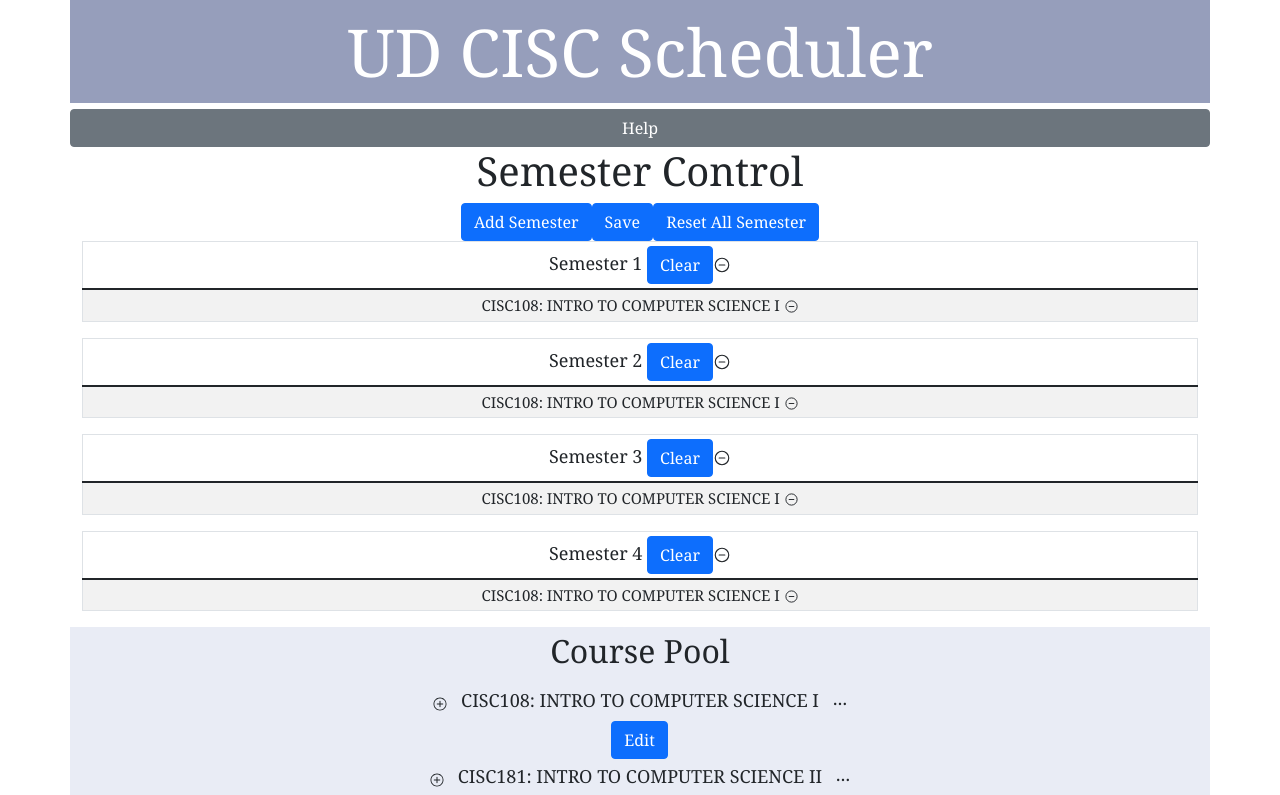
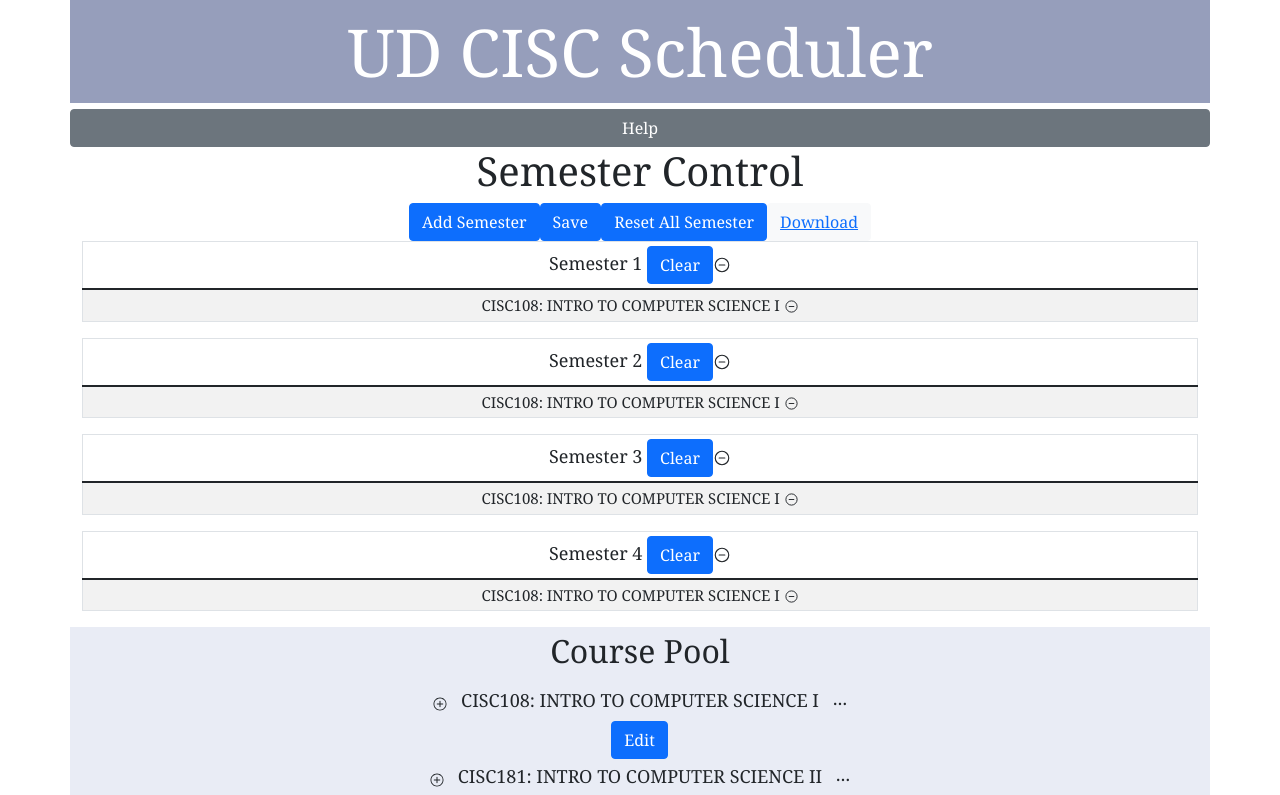
Before and after one commit to UD-CISC275-F21/ud-cis-scheduler-team-8, a React (Create React App) app: page / in a window 1280 px wide. Shown: the top 795 px of the page. Built offline with nearby package versions, Linux system fonts and the light colour scheme.

Commit message:
add download function

```diff
--- a/src/Component/SemesterControl.tsx
+++ b/src/Component/SemesterControl.tsx
@@ -2,6 +2,7 @@ import React from "react";
 import { Semester } from "../interfaces/semester";
 import { Button, Col } from "react-bootstrap";
 import {INITIAL_SCHEDULE, LOCAL_STORAGE_SCHEDULE} from "../interfaces/initial_schedule";
+import {CSVLink} from "react-csv";
 
 
 export function getLocalStorageUsers(): Semester[] {
@@ -47,8 +48,12 @@ export function SemesterControl ({semesters, setSemesters,setselectedSemester, s
             save();
         }}>Save</Button>
 
-        {<Button onClick= {()=>{
+        <Button onClick= {()=>{
             resetAllSemester();
-        }}>Reset All Semester</Button>}
+        }}>Reset All Semester</Button>
+
+        <Button variant = 'light'>
+            <CSVLink data = {JSON.stringify(semesters,null,5)}>Download</CSVLink>
+        </Button>
     </Col>;
 }
```
